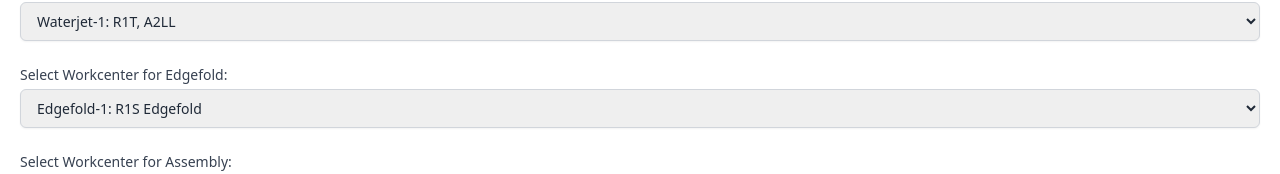
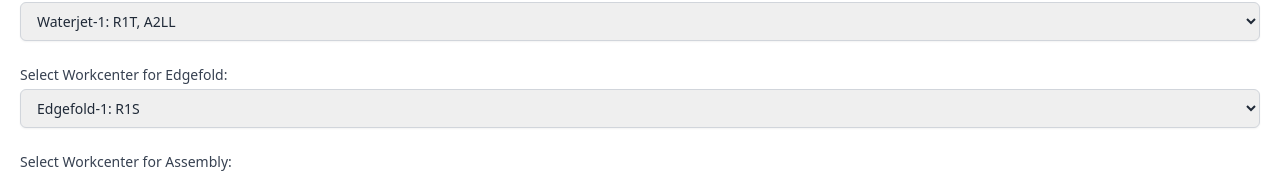
Before and after one commit to terryli-vt/plex-production-simplifier, a React (Vite) app in the folder client/: page /settings in a window 1280 px wide. Shown: the part 315-489 px from the top of the page. Built offline with nearby package versions, Linux system fonts and the light colour scheme.

Commit message:
Added setting options for U725

```diff
--- a/client/src/pages/Settings.tsx
+++ b/client/src/pages/Settings.tsx
@@ -38,10 +38,10 @@ const Settings: React.FC = () => {
     ],
 
     edgefoldWorkcenterOptions: [
-      { key: "Edgefold-1: R1S Edgefold", value: "74883" },
-      /* { key: "Edgefold-2: Small Edgefold Machine", value: "74887" }, */
-      { key: "Edgefold-3: A2LL, BT1 Edgefold", value: "75141" },
-      { key: "Edgefold-4: R1T Edgefold", value: "75207" },
+      { key: "Edgefold-1: R1S", value: "74883" },
+      { key: "Edgefold-2: U725", value: "74887" },
+      { key: "Edgefold-3: A2LL, BT1", value: "75141" },
+      { key: "Edgefold-4: R1T", value: "75207" },
     ],
 
     assemblyWorkcenterOptions: [
@@ -53,11 +53,16 @@ const Settings: React.FC = () => {
         key: "Assemble-2: Assembly for A2LL, BT1 Sunroof / Hybrid",
         value: "75077",
       },
+      {
+        key: "Assemble-3: Assembly for U725",
+        value: "72543",
+      },
     ],
 
     packWorkcenterOptions: [
       { key: "Pack-1: Pack for Rivian", value: "74895" },
       { key: "Pack-2: Pack for A2LL, BT1 Sunroof / Hybrid", value: "74916" },
+      { key: "Pack-3: Pack for U725", value: "75078" },
       { key: "Pack-4: Pack for BT1 Fullroof", value: "75079" },
     ],
 
```
